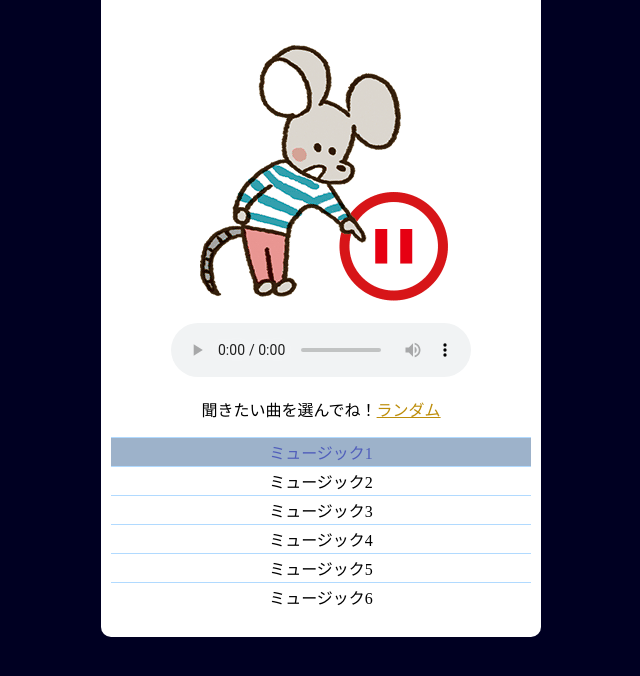
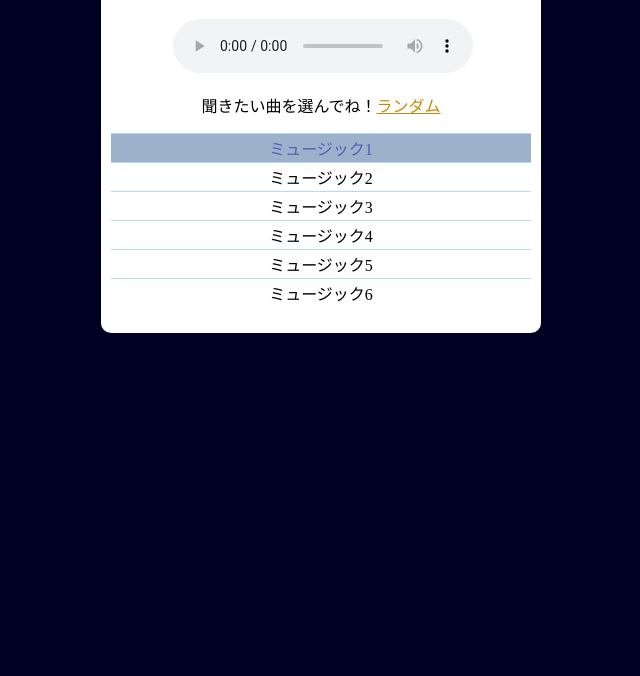
Before and after one commit to thmhm4477/github.io, a plain HTML site: page index.html in a window 1280 px wide. Shown: the part 88-764 px from the top of the page, without its empty margins (319-959 px from the left). Drawn offline with Linux system fonts and the light colour scheme.

Commit message:
Update index.html

```diff
--- a/index.html
+++ b/index.html
@@ -8,7 +8,7 @@
   <body>
    <div class="appframe">
     <h1>ミュージックプレイヤー</h1>
-    <img src="pict_stop.png" alt="">
+    <img src="" alt="">
     <audio src="3Chords_Symphony.mp3" controls></audio>
     <p>聞きたい曲を選んでね！<a id="random" href="#" >ランダム</a></p>
     <ul>
```
